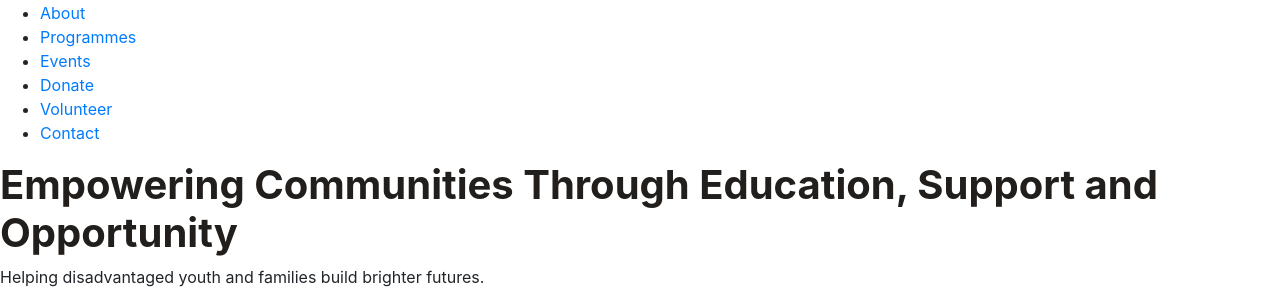
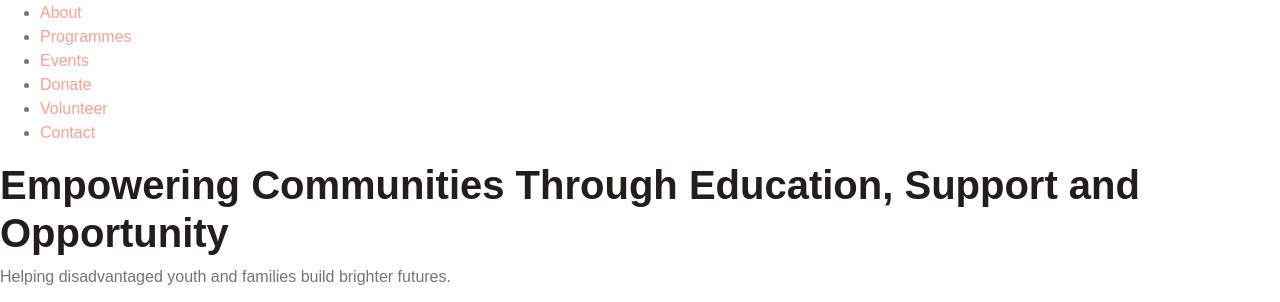
Before and after one commit to ST10500590/BrightPath, a plain HTML site: page index.html in a window 1280 px wide. Shown: the part 47-349 px from the top of the page. Drawn offline with nearby package versions, Linux system fonts and the light colour scheme; files that its build step writes are made by us from their sources; a script that the page names is missing.

Commit message:
Add files via upload

```diff
--- a/index.html
+++ b/index.html
@@ -5,15 +5,6 @@
 <meta name="viewport" content="width=device-width, initial-scale=1.0">
 <title>BrightPath | Home</title>
 <link rel="stylesheet" href="css/style.css">
-<link rel="stylesheet" type="text/css" href="assets/css/bootstrap.min.css">
-
-    <link rel="stylesheet" type="text/css" href="assets/css/font-awesome.css">
-
-    <link rel="stylesheet" href="assets/css/templatemo-hexashop.css">
-
-    <link rel="stylesheet" href="assets/css/owl-carousel.css">
-
-    <link rel="stylesheet" href="assets/css/lightbox.css">
 <script defer src="js/script.js"></script>
 </head>
 <body>
```
